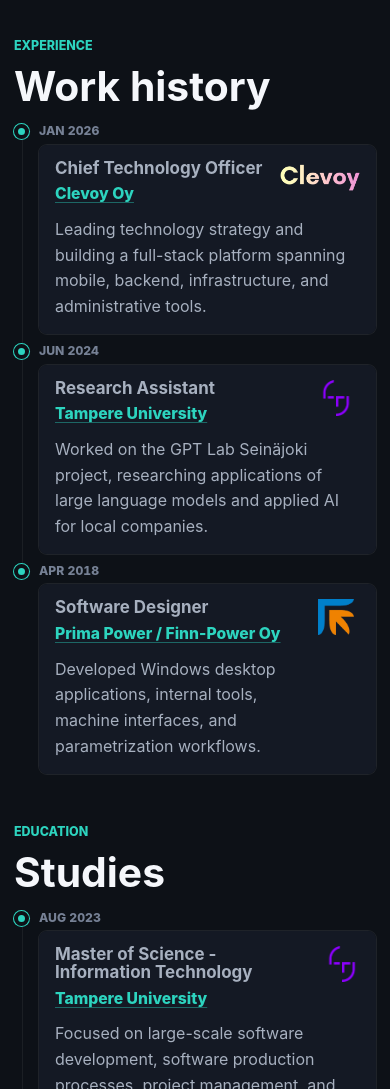
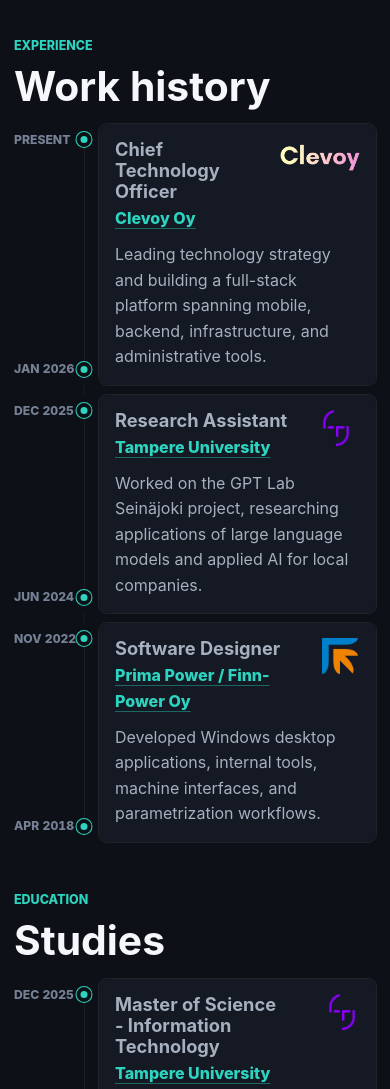
Before and after one commit to Koodattu/ala-ranta.la, an Astro site: page / in a window 390 px wide. Shown: the part 3260-4349 px from the top of the page. Built offline with nearby package versions, Linux system fonts and the light colour scheme; Astro itself is replaced by a stand-in of ours.

Commit message:
Refactor timeline compact layout and styles
Update Timeline.astro to split period into start/end dates and rework the compact markup: render separate top/bottom date elements, introduce distinct start/end marker classes, and restructure heading/content for compact vs full modes. Overhaul global.css to add timeline layout variables (--timeline-marker-left/top/bottom, --timeline-item-gap), switch markers to absolute positioning, draw the dashed rail between items, and adjust spacing, sizing, and responsive grid columns for the compact timeline. These changes improve date placement, marker alignment, and spacing consistency in compact view.

```diff
--- a/src/components/Timeline.astro
+++ b/src/components/Timeline.astro
@@ -18,20 +18,41 @@
 }
 
 const { items, compact = false } = Astro.props;
-const getCompactPeriod = (period: string) => period.split(" - ")[0];
+const getCompactDates = (period: string) => {
+  const [start, end = ""] = period.split(" - ");
+  return { start, end };
+};
 ---
 
 <ol class:list={["timeline-list", compact && "timeline-list-compact"]}>
-  {items.map((item) => (
+  {items.map((item) => {
+    const dates = getCompactDates(item.period);
+
+    return (
       <li class="timeline-item">
-      {compact && <p class="timeline-date-rail">{getCompactPeriod(item.period)}</p>}
-      <div class="timeline-marker" aria-hidden="true"></div>
+        {compact && (
+          <>
+            <p class="timeline-date timeline-date-start">{dates.end}</p>
+            <p class="timeline-date timeline-date-end">{dates.start}</p>
+          </>
+        )}
+        <div class:list={["timeline-marker", compact && "timeline-marker-start"]} aria-hidden="true"></div>
+        {compact && <div class="timeline-marker timeline-marker-end" aria-hidden="true"></div>}
         <div class="timeline-content">
           <div class="timeline-heading">
             <div>
-            {!compact && <p class="timeline-period">{item.period}</p>}
+              {compact ? (
+                <div class="timeline-title-block">
                   <h3>{item.role}</h3>
                   <a href={item.url} target="_blank" rel="noreferrer">{item.organization}</a>
+                </div>
+              ) : (
+                <>
+                  <p class="timeline-period">{item.period}</p>
+                  <h3>{item.role}</h3>
+                  <a href={item.url} target="_blank" rel="noreferrer">{item.organization}</a>
+                </>
+              )}
             </div>
             <img
               class:list={["timeline-logo", item.logo.includes("clevoy") && "timeline-logo-wide"]}
@@ -54,5 +75,6 @@
           )}
         </div>
       </li>
-  ))}
+    );
+  })}
 </ol>
--- a/src/styles/global.css
+++ b/src/styles/global.css
@@ -1026,7 +1026,12 @@
   --timeline-date-width: 82px;
   --timeline-marker-width: 17px;
   --timeline-rail-gap: 12px;
-  gap: 12px;
+  --timeline-marker-left: calc(var(--timeline-date-width) + var(--timeline-rail-gap) + (var(--timeline-marker-width) / 2));
+  --timeline-marker-top: 8px;
+  --timeline-marker-bottom: 8px;
+  --timeline-item-gap: 12px;
+  gap: var(--timeline-item-gap);
+  position: relative;
 }
 
 .timeline-list-compact .timeline-item {
@@ -1038,16 +1043,31 @@
 }
 
 .timeline-list-compact .timeline-item::before {
-  top: 16px;
-  bottom: -12px;
-  left: calc(var(--timeline-date-width) + var(--timeline-rail-gap) + (var(--timeline-marker-width) / 2));
+  top: var(--timeline-marker-top);
+  bottom: var(--timeline-marker-bottom);
+  left: var(--timeline-marker-left);
   background: color-mix(in srgb, var(--border) 74%, transparent);
 }
 
-.timeline-date-rail {
-  grid-column: 1;
-  justify-self: end;
-  margin: 10px 0 0;
+.timeline-list-compact .timeline-item:last-child::before {
+  display: block;
+}
+
+.timeline-list-compact .timeline-item:not(:last-child)::after {
+  content: "";
+  position: absolute;
+  top: 100%;
+  left: var(--timeline-marker-left);
+  height: var(--timeline-item-gap);
+  border-left: 1px dashed color-mix(in srgb, var(--border) 92%, transparent);
+  transform: translateX(-0.5px);
+}
+
+.timeline-date {
+  position: absolute;
+  left: 0;
+  width: var(--timeline-date-width);
+  margin: 0;
   color: var(--faint);
   font-size: 0.76rem;
   font-weight: 850;
@@ -1058,17 +1078,33 @@
   white-space: nowrap;
 }
 
+.timeline-date-start {
+  top: calc(var(--timeline-marker-top) + 2px);
+}
+
+.timeline-date-end {
+  bottom: calc(var(--timeline-marker-bottom) + 2px);
+}
+
 .timeline-list-compact .timeline-marker {
-  position: relative;
+  position: absolute;
   top: auto;
-  left: auto;
+  bottom: auto;
+  left: var(--timeline-marker-left);
   z-index: 1;
-  grid-column: 2;
-  justify-self: center;
   width: var(--timeline-marker-width);
   height: var(--timeline-marker-width);
-  margin-top: 7px;
+  margin-top: 0;
   border-width: 4px;
+  transform: translateX(-50%);
+}
+
+.timeline-list-compact .timeline-marker-start {
+  top: var(--timeline-marker-top);
+}
+
+.timeline-list-compact .timeline-marker-end {
+  bottom: var(--timeline-marker-bottom);
 }
 
 .timeline-list-compact .timeline-content {
@@ -1084,7 +1120,12 @@
 
 .timeline-list-compact .timeline-heading h3 {
   margin-bottom: 4px;
-  font-size: 1.06rem;
+  font-size: 1.14rem;
+  line-height: 1.15;
+}
+
+.timeline-list-compact .timeline-title-block a {
+  display: block;
 }
 
 .timeline-list-compact .timeline-heading img {
@@ -1099,7 +1140,7 @@
 }
 
 .timeline-list-compact .timeline-heading a {
-  font-size: 0.98rem;
+  font-size: 1rem;
 }
 
 .timeline-list-compact .timeline-content > p {
@@ -1577,7 +1618,7 @@
     --timeline-date-width: 68px;
     --timeline-marker-width: 15px;
     --timeline-rail-gap: 10px;
-    gap: 10px;
+    --timeline-item-gap: 10px;
   }
 
   .timeline-list-compact .timeline-item {
@@ -1809,33 +1850,15 @@
   }
 
   .timeline-list-compact .timeline-item {
-    grid-template-columns: var(--timeline-marker-width) minmax(0, 1fr);
-    column-gap: 10px;
-    row-gap: 7px;
-  }
-
-  .timeline-list-compact .timeline-item::before {
-    top: 8px;
-    left: calc(var(--timeline-marker-width) / 2);
-  }
-
-  .timeline-date-rail {
-    grid-column: 2;
-    grid-row: 1;
-    justify-self: start;
-    margin: 1px 0 0;
-    text-align: left;
-  }
-
-  .timeline-list-compact .timeline-marker {
-    grid-column: 1;
-    grid-row: 1 / span 2;
-    margin-top: 0;
+    --timeline-date-width: 54px;
+    --timeline-rail-gap: 8px;
+    --timeline-marker-left: calc(var(--timeline-date-width) + var(--timeline-rail-gap) + (var(--timeline-marker-width) / 2));
+    grid-template-columns: var(--timeline-date-width) var(--timeline-marker-width) minmax(0, 1fr);
+    column-gap: var(--timeline-rail-gap);
   }
 
   .timeline-list-compact .timeline-content {
-    grid-column: 2;
-    grid-row: 2;
+    grid-column: 3;
   }
 
   .hero-portrait-panel {
```
Lines whose indentation alone changed are shown as unchanged.
